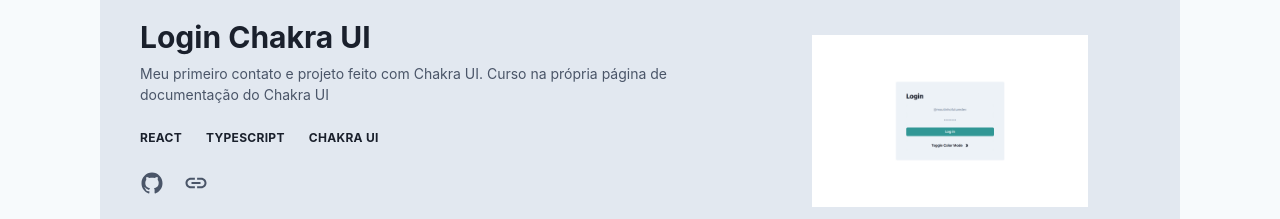
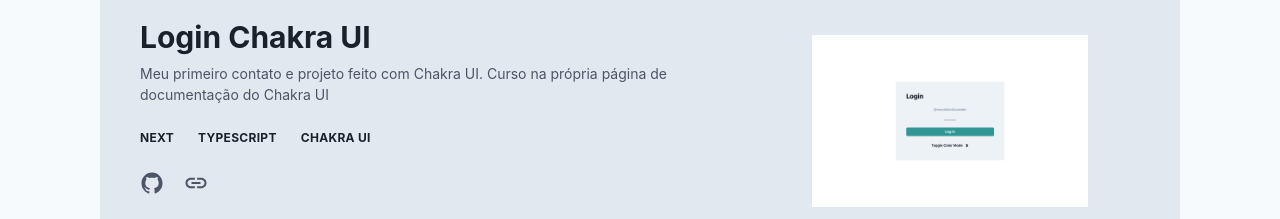
Before and after one commit to moutinhofuturedev/paulomoutinho, a Next.js app: page / in a window 1280 px wide. Shown: the part 5040-5259 px from the top of the page. Built offline with nearby package versions, Linux system fonts and the light colour scheme.

Commit message:
refactor(Tag-001): ajuste de tecnologia

```diff
--- a/components/Projects.js
+++ b/components/Projects.js
@@ -30,7 +30,7 @@
           src='/assets/login.png'
           link='https://github.com/moutinhofuturedev/Next-With-ChakraUI'
           link2='next-with-chakra-ui-three.vercel.app'
-          tags={['React', 'Typescript', 'Chakra UI']}
+          tags={['Next', 'Typescript', 'Chakra UI']}
         />
       </Stack>
     </Box>
```
